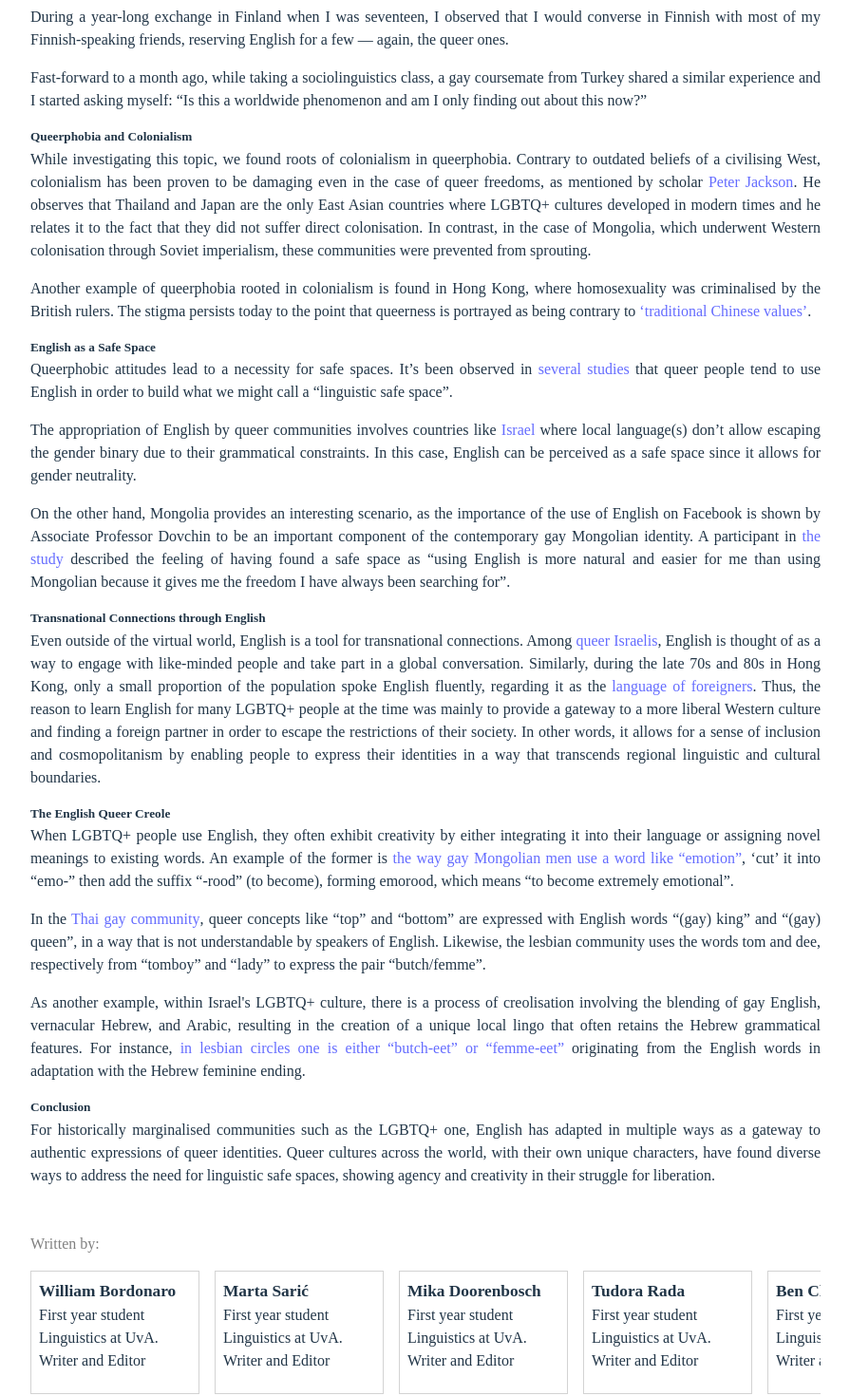
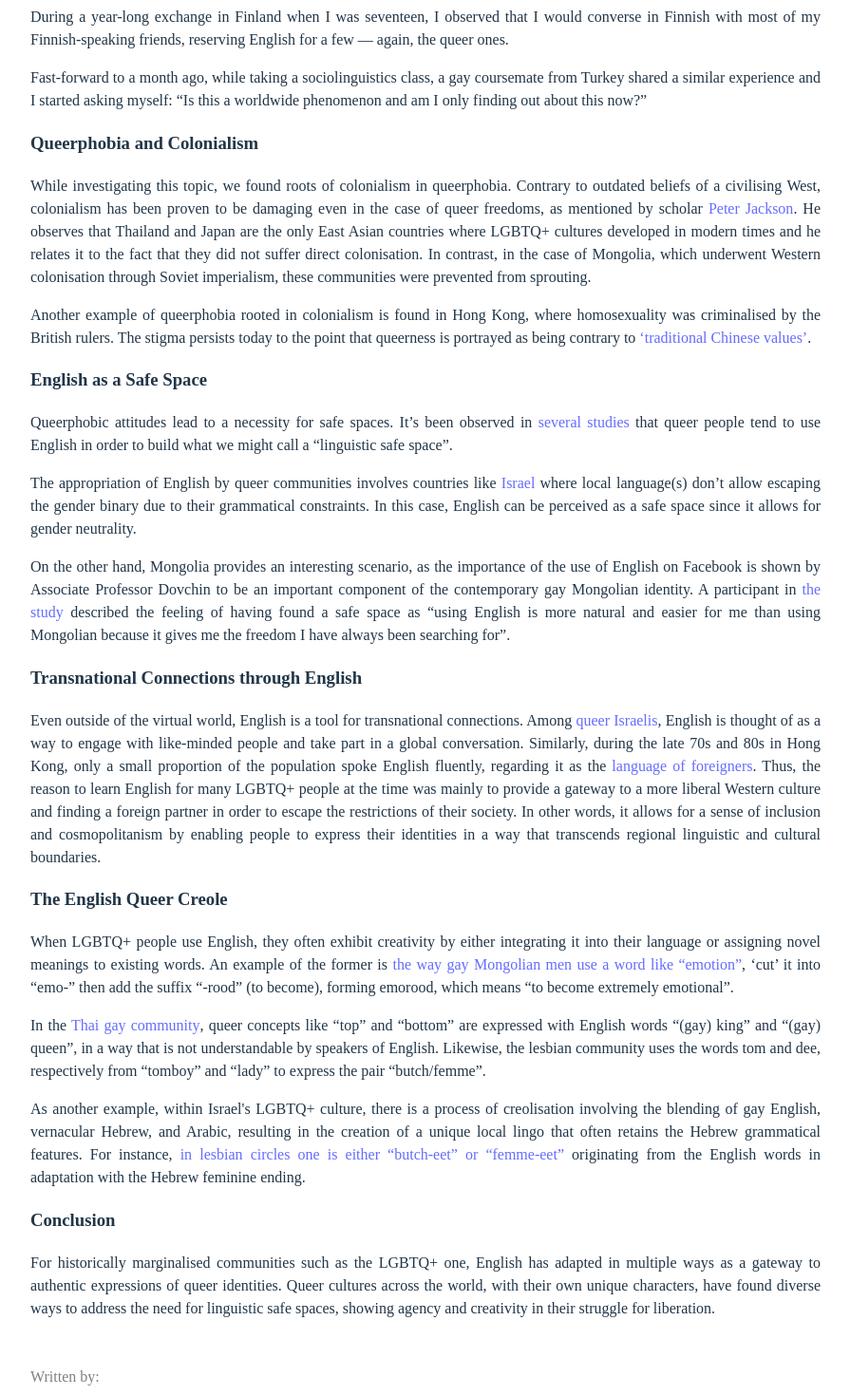
Before and after one commit to mikad74/popSci, a React (Vite) app: page / in a window 1280 px wide. Shown: the part 480-1950 px from the top of the page at 95% size, without its empty margins (192-1087 px from the left). Built offline with nearby package versions, Linux system fonts and the light colour scheme.

Commit message:
hafdkldsjfl

```diff
--- a/src/App.css
+++ b/src/App.css
@@ -1,3 +1,4 @@
+@import url('https://fonts.googleapis.com/css2?family=Sacramento&display=swap');
 #root {
   width: 100vw;
   margin: 0;
@@ -20,7 +21,7 @@
   text-align: center;
   line-height: 5.5rem;
   font-size: 5rem;
-  font-family: "Sacramento", cursive;
+  font-family: "Sacramento",  cursive;
   margin-bottom: 3rem;
   -webkit-user-select: none; /* Safari */
   -ms-user-select: none; /* IE 10 and IE 11 */
--- a/src/components/Content.tsx
+++ b/src/components/Content.tsx
@@ -29,7 +29,7 @@ function Content() {
           asking myself: “Is this a worldwide phenomenon and am I only finding
           out about this now?”
         </p>
-        <h5>Queerphobia and Colonialism</h5>
+        <h3>Queerphobia and Colonialism</h3>
         <p>
           While investigating this topic, we found roots of colonialism in
           queerphobia. Contrary to outdated beliefs of a civilising West,
@@ -63,7 +63,7 @@ function Content() {
           </a>
           .
         </p>
-        <h5>English as a Safe Space</h5>
+        <h3>English as a Safe Space</h3>
         <p>
           Queerphobic attitudes lead to a necessity for safe spaces. It’s been
           observed in
@@ -107,7 +107,7 @@ function Content() {
           is more natural and easier for me than using Mongolian because it
           gives me the freedom I have always been searching for”.
         </p>
-        <h5>Transnational Connections through English</h5>
+        <h3>Transnational Connections through English</h3>
         <p>
           Even outside of the virtual world, English is a tool for transnational
           connections. Among
@@ -136,7 +136,7 @@ function Content() {
           cosmopolitanism by enabling people to express their identities in a
           way that transcends regional linguistic and cultural boundaries.
         </p>
-        <h5>The English Queer Creole</h5>
+        <h3>The English Queer Creole</h3>
         <p>
           When LGBTQ+ people use English, they often exhibit creativity by
           either integrating it into their language or assigning novel meanings
@@ -182,7 +182,7 @@ function Content() {
           originating from the English words in adaptation with the Hebrew
           feminine ending.
         </p>
-        <h5>Conclusion</h5>
+        <h3>Conclusion</h3>
         <p>
           For historically marginalised communities such as the LGBTQ+ one,
           English has adapted in multiple ways as a gateway to authentic
```
Also changed, not shown: 2 other files (tests, documents, lock files or other folders).
